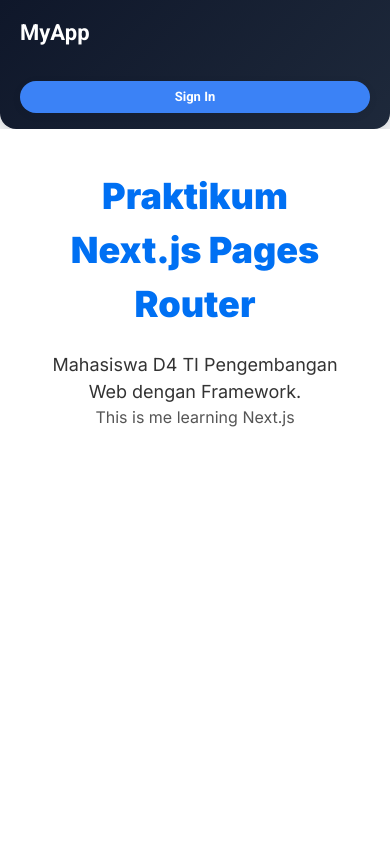
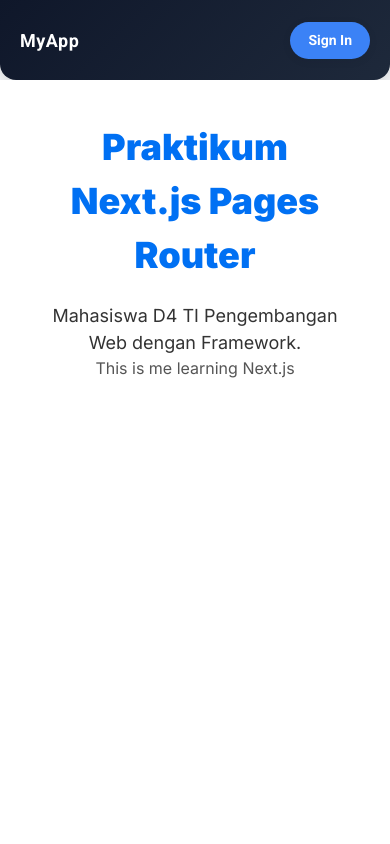
Before and after one commit to Ghetsa/DeployPBF_2026, a Next.js app in the folder my-app/: page / in a window 390 px wide. Shown: the top 844 px of the page. Built offline with nearby package versions, Linux system fonts and the light colour scheme; no server answers.

Commit message:
fix navbar

```diff
--- a/my-app/src/components/layouts/navbar/index.tsx
+++ b/my-app/src/components/layouts/navbar/index.tsx
@@ -1,34 +1,32 @@
 import styles from './navbar.module.css';
 import { signIn, signOut, useSession } from "next-auth/react";
 import Image from "next/image";
+import Script from "next/dist/client/script";
 import Link from "next/link";
 
 const Navbar = () => {
   const { data }: any = useSession();
 
-  const defaultImage = "/user-default.jpeg";
+  const defaultImage = "/user-default.jpeg"; // dari public
 
   return (
-    <div className={styles.navbar} data-testid="navbar">
+<div className={styles.navbar} data-testid="navbar">      <div className={styles.navbar__brand} id="title"></div>
 
-      {/* ✅ Brand langsung tanpa Script */}
-      <div className={styles.navbar__brand}>
-        MyApp
-      </div>
+      <Script id="my-script" strategy="lazyOnload">
+        {`document.getElementById('title').innerHTML = 'MyApp';`}
+      </Script>
 
       <div className={styles.navbar__right}>
         {data ? (
           <>
             <div className={styles.navbar__user}>
-              <span className={styles.navbar__welcome}>
-                Welcome, {data.user?.fullname || "User"}
-              </span>
+              Welcome, {data.user?.fullname || "User"}
 
               <Link href="/profile">
                 <Image
                   data-testid="user-image"
-                  width={40}
-                  height={40}
+                  width={50}
+                  height={50}
                   src={data.user?.image || defaultImage}
                   alt={data.user?.fullname || "avatar"}
                   className={styles.navbar__user__image}
--- a/my-app/src/components/layouts/navbar/navbar.module.css
+++ b/my-app/src/components/layouts/navbar/navbar.module.css
@@ -1,6 +1,7 @@
 .navbar {
   width: 100%;
-  padding: 16px 40px;
+  height: 80px;
+  padding: 0 50px;
 
   display: flex;
   align-items: center;
@@ -14,56 +15,41 @@
   border-bottom-right-radius: 16px;
 }
 
-/* Brand */
+/* Logo / Brand */
 .navbar__brand {
   font-size: 22px;
   font-weight: 700;
+  letter-spacing: 0.5px;
 }
 
 /* Right Section */
 .navbar__right {
   display: flex;
   align-items: center;
-  gap: 20px;
-}
-
-/* User */
-.navbar__user {
-  display: flex;
-  align-items: center;
-  gap: 10px;
+  gap: 32px;
 }
 
 /* Welcome text */
-.navbar__welcome {
-  font-size: 14px;
+.navbar__user {
+  font-size: 16px;
+  font-weight: 500;
   opacity: 0.9;
-  max-width: 160px;
-  white-space: nowrap;
-  overflow: hidden;
-  text-overflow: ellipsis; /* 🔥 biar ga kepanjangan */
-}
-
-/* Avatar */
-.navbar__user__image {
-  width: 40px;
-  height: 40px;
-  border-radius: 50%;
-  object-fit: cover;
-  border: 2px solid #3b82f6;
 }
 
 /* Button */
 .navbar__button {
-  padding: 8px 16px;
+  padding: 8px 18px;
   border-radius: 999px;
   border: none;
   cursor: pointer;
   font-weight: 600;
   transition: all 0.3s ease;
-  font-size: 14px;
+
+  margin-top: 0;
+  /* 🔥 ini yang bikin sejajar */
 }
 
+/* Sign In */
 .navbar__button--primary {
   background-color: #3b82f6;
   color: white;
@@ -71,8 +57,10 @@
 
 .navbar__button--primary:hover {
   background-color: #2563eb;
+  transform: translateY(-2px);
 }
 
+/* Sign Out */
 .navbar__button--danger {
   background-color: #ef4444;
   color: white;
@@ -80,55 +68,41 @@
 
 .navbar__button--danger:hover {
   background-color: #dc2626;
+  transform: translateY(-2px);
 }
 
-
-
-
-
-
-/* ========================= */
-/* 🔥 RESPONSIVE MOBILE */
-/* ========================= */
-
+/* Responsive */
 @media (max-width: 768px) {
   .navbar {
-    flex-direction: column; /* 🔥 stack */
-    align-items: flex-start;
-    gap: 12px;
-    padding: 16px 20px;
+    padding: 0 20px;
   }
 
-  .navbar__right {
-    width: 100%;
-    justify-content: space-between;
-  }
-
-  .navbar__user {
-    flex: 1;
-  }
-
-  .navbar__welcome {
-    max-width: 120px; /* lebih kecil di mobile */
-    font-size: 13px;
-  }
-
-  .navbar__button {
-    padding: 6px 14px;
-    font-size: 13px;
+  .navbar__brand {
+    font-size: 18px;
   }
 }
 
-/* Small mobile */
-@media (max-width: 480px) {
-  .navbar__right {
-    flex-direction: column;
-    align-items: flex-start;
-    gap: 10px;
-  }
+.navbar__user {
+  display: flex;
+  align-items: center;
+  gap: 12px;
+  font-size: 16px;
+  font-weight: 500;
+  opacity: 0.95;
+}
 
-  .navbar__button {
-    width: 100%; /* 🔥 full width button */
-    text-align: center;
-  }
+/* Avatar image */
+.navbar__user__image {
+  width: 42px;
+  height: 42px;
+  border-radius: 50%;
+  object-fit: cover;
+  border: 2px solid #3b82f6;
+  box-shadow: 0 0 10px rgba(59, 130, 246, 0.4);
+  transition: all 0.3s ease;
 }
+
+.navbar__user__image:hover {
+  transform: scale(1.1);
+  box-shadow: 0 0 15px rgba(59, 130, 246, 0.8);
+}
```
